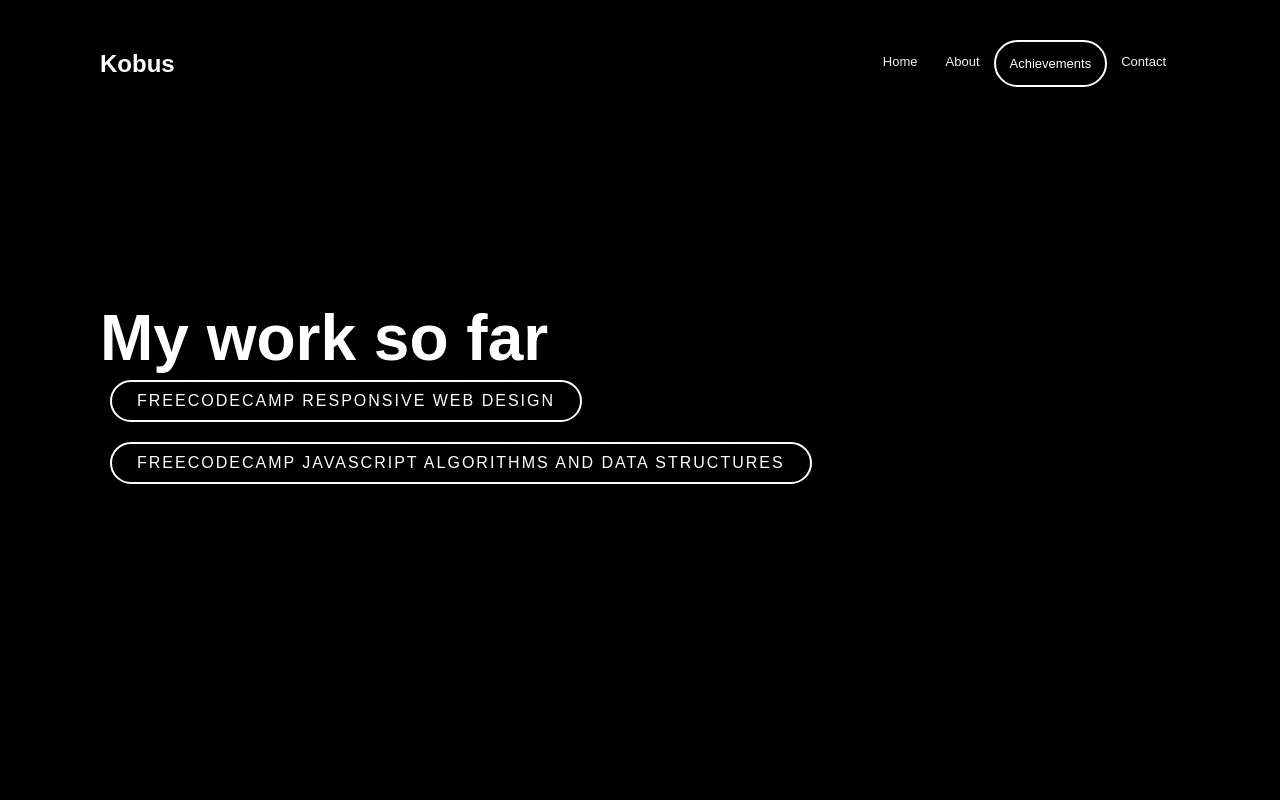
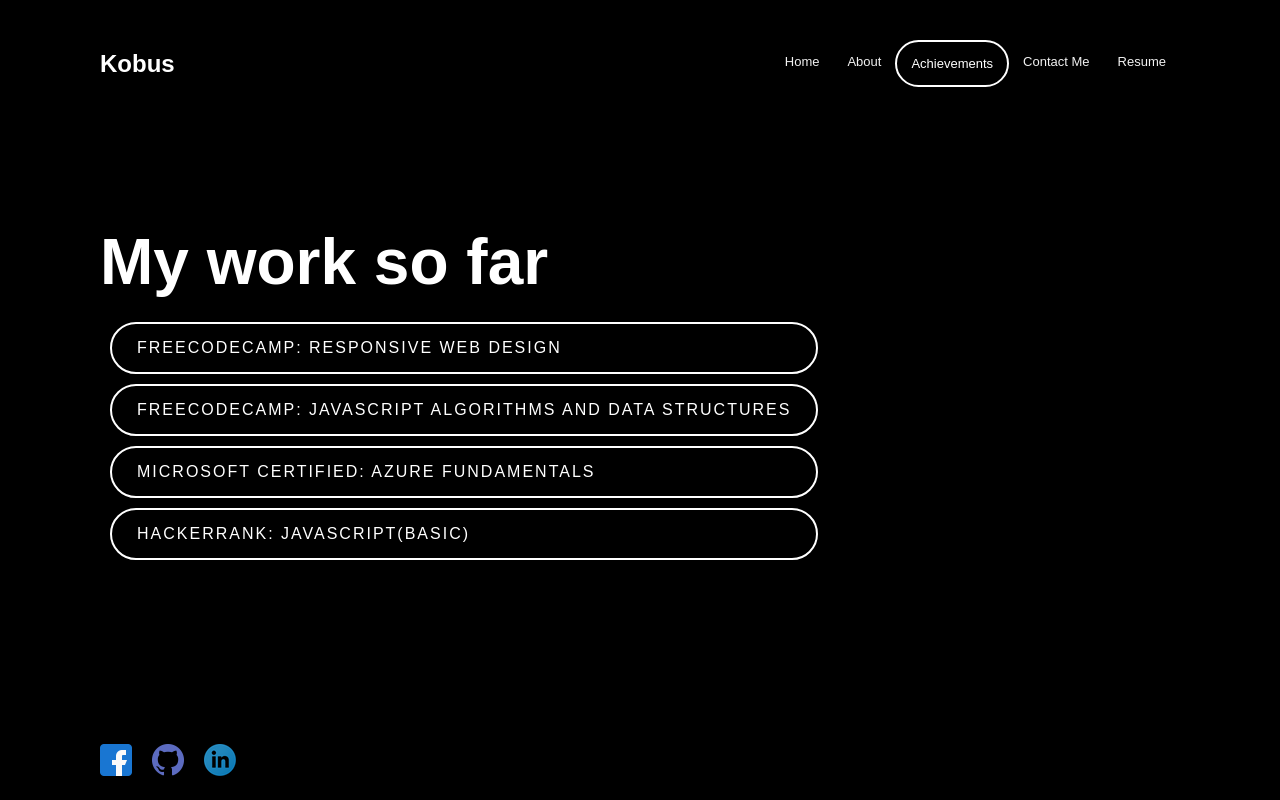
Before and after one commit to KobusvS/Portfolio, a website: page achievements.html in a window 1280 px wide. Drawn offline with Linux system fonts and the light colour scheme.

Commit message:
some changes to styles and templates

```diff
--- a/achievements.css
+++ b/achievements.css
@@ -127,15 +127,14 @@
 }
 
 .text a {
-    display: inline-block;
     font-size: 1em;
     background: none;
-    padding: 10px 25px;
+    padding: 15px 25px;
     text-decoration: none;
     color: white;
     text-transform: uppercase;
     letter-spacing: 2px;
-    display: inline-block;
+    display: flex;
     border: 2px solid white;
     border-radius: 50px;
     justify-content: space-between;
--- a/achievements.html
+++ b/achievements.html
@@ -17,17 +17,27 @@
                 <a href="index.html">Home</a>
                 <a href="about.html">About</a>
                 <a href="achievements.html" class="active">Achievements</a>
-                <a href="contact.html">Contact</a>
+                <a href="contact.html">Contact Me</a>
+                <a href="#" type="file">Resume</a>
               </div>
         </header>
 
-
-
         <div class="text">
             <h3>My work so far</h3>
-            <a href="https://www.freecodecamp.org/certification/kobusvs92/responsive-web-design">freecodecamp Responsive Web Design</a>
-            <a href="https://www.freecodecamp.org/certification/kobusvs92/javascript-algorithms-and-data-structures">freecodecamp JavaScript Algorithms and Data Structures</a>
+            <br>
+            <a href="https://www.freecodecamp.org/certification/kobusvs92/responsive-web-design">freecodecamp: Responsive Web Design</a>
+            <a href="https://www.freecodecamp.org/certification/kobusvs92/javascript-algorithms-and-data-structures">freecodecamp: JavaScript Algorithms and Data Structures</a>
+            <a href="https://www.credly.com/badges/2f045a98-8dd3-452d-bfa1-d101c10edf8f?source=linked_in_profile">Microsoft Certified: Azure Fundamentals</a>
+            <a href="https://www.hackerrank.com/certificates/11b6514150f6">HackerRank: JavaScript(Basic)</a>
+        </div>
+
+        <ul class="social">
+            <li><a href="https://web.facebook.com/kobus.vanstaden.3139"><img src="assets/facebook (1).png" alt="Facebook" ></a></li>
+            <li><a href="https://github.com/KobusvS"><img src="assets/github (2).png" alt="Github"></a></li>
+            <li><a href="https://www.linkedin.com/in/kobus-van-staden-81a06b211/"><img src="assets/linkedin(1).png" alt="Linkedin"></a></li>
+        </ul>
     </section>
+
 
 </body>
 </html>
```
Also changed, not shown: about.html (+8 -2 lines), contact.html (+2 -1 lines), index.html (+2 -1 lines), 1 other file.
